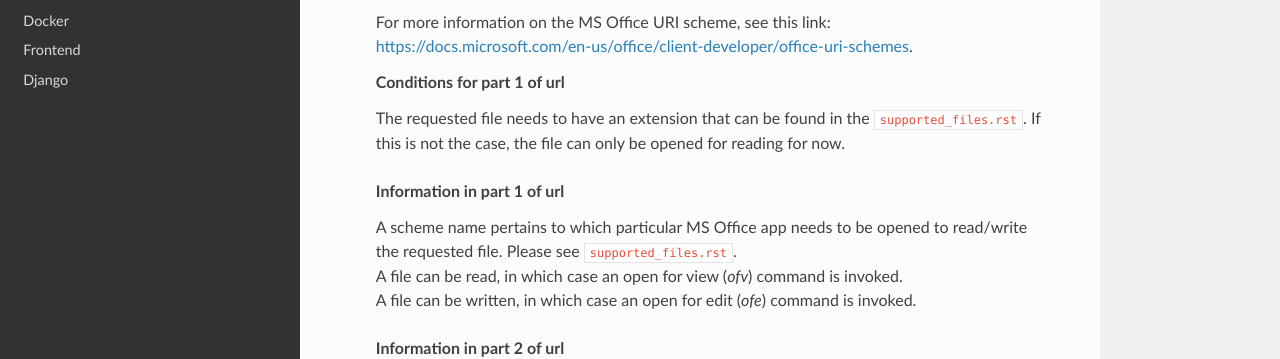
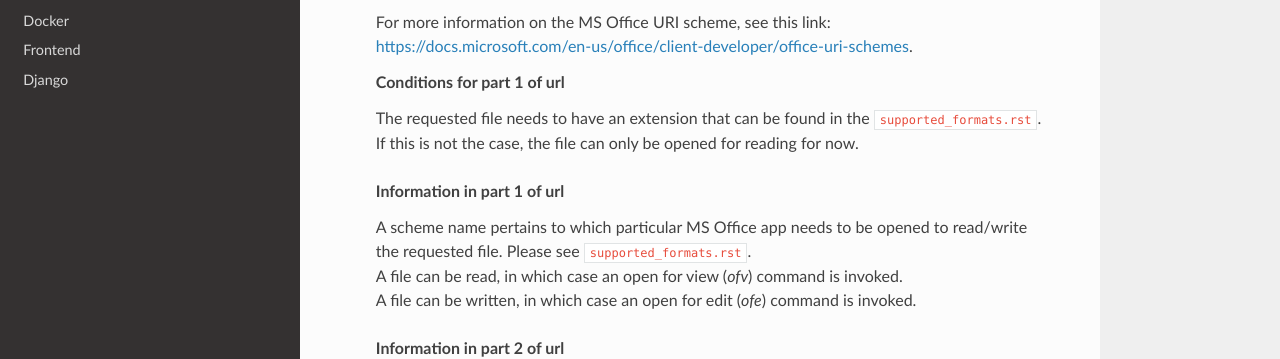
Before and after one commit to GemeenteUtrecht/dowc, a Sphinx documentation site: the page built from doc/mechanics.rst, in a window 1280 px wide and 900 px high, scrolled down 914 px. Shown: the part 147-506 px from the top of the window. Built offline with Sphinx 7.4.7 and the Read the Docs theme 2.0.0, drawn with Linux system fonts in a browser that asks for light colours.

Commit message:
small mistake in filename

```diff
--- a/doc/mechanics.rst
+++ b/doc/mechanics.rst
@@ -40,11 +40,11 @@ The process to open a document are as follows:
 
    **Conditions for part 1 of url**
 
-   | The requested file needs to have an extension that can be found in the ``supported_files.rst``. If this is not the case, the file can only be opened for reading for now.
+   | The requested file needs to have an extension that can be found in the ``supported_formats.rst``. If this is not the case, the file can only be opened for reading for now.
 
    **Information in part 1 of url**
 
-   | A scheme name pertains to which particular MS Office app needs to be opened to read/write the requested file. Please see ``supported_files.rst``.
+   | A scheme name pertains to which particular MS Office app needs to be opened to read/write the requested file. Please see ``supported_formats.rst``.
    | A file can be read, in which case an open for view (*ofv*) command is invoked.
    | A file can be written, in which case an open for edit (*ofe*) command is invoked.
 
```
